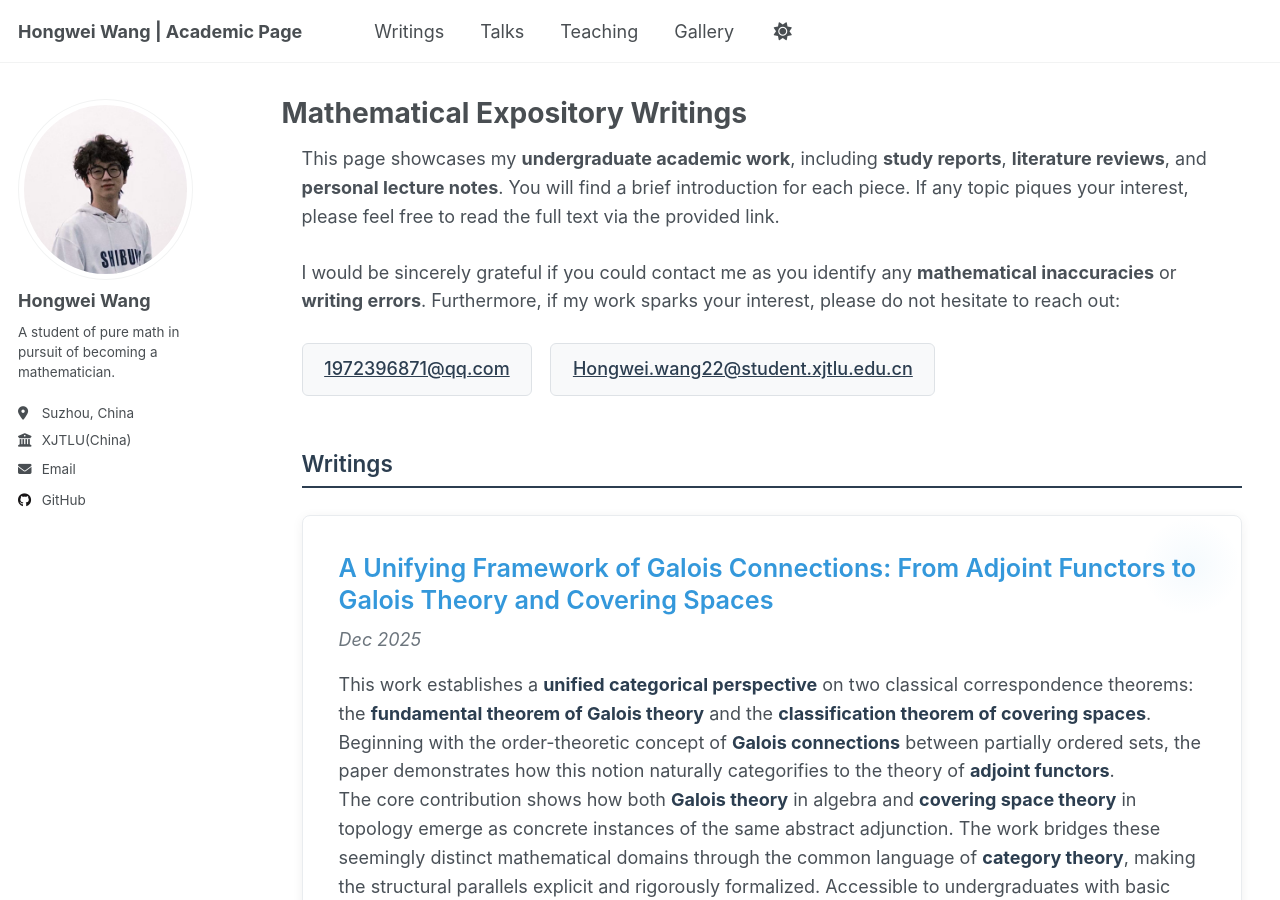
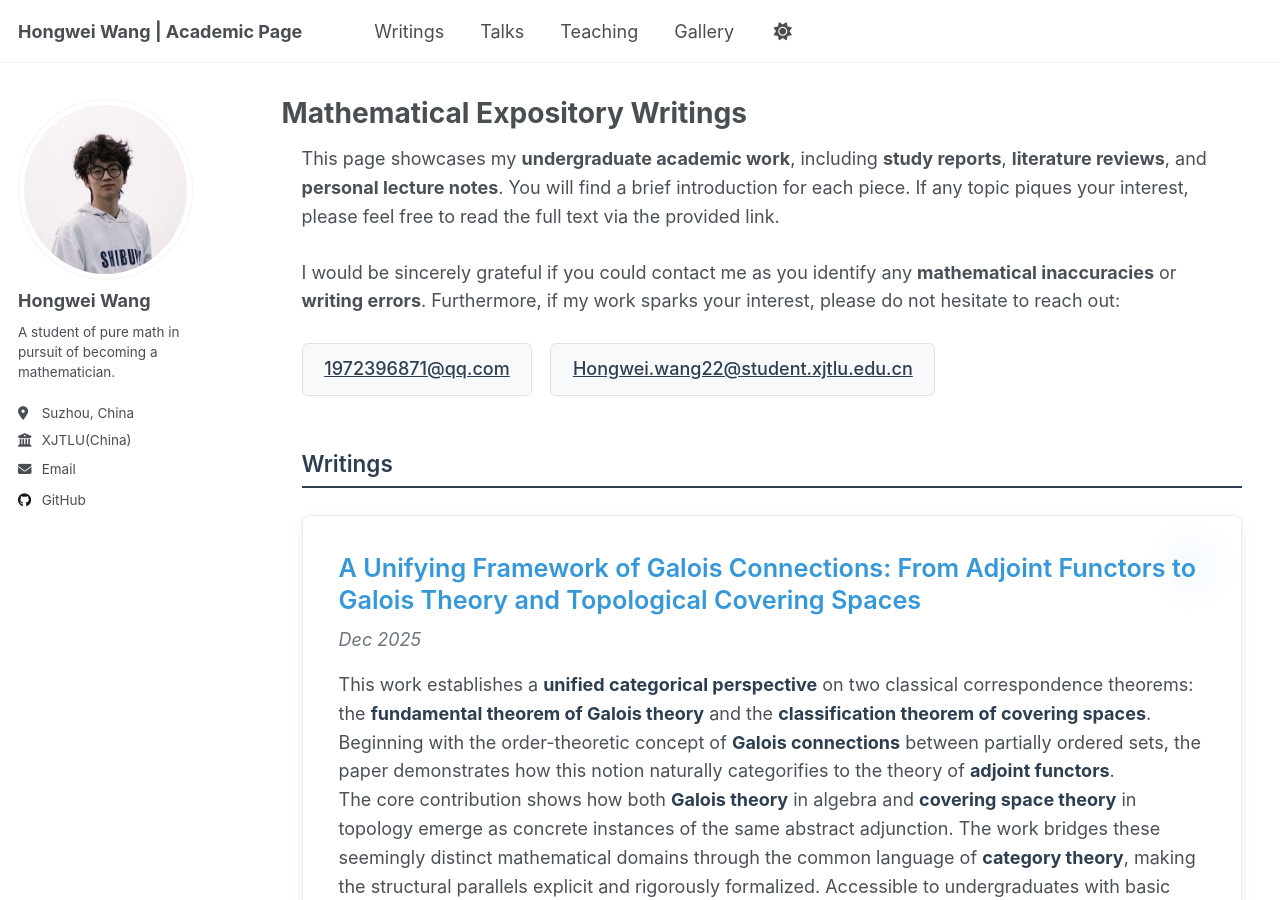
Before and after one commit to WangHongWei-AcademicPage/WangHongWei-AcademicPage.github.io, a Jekyll site: the page built from _pages/writings.html, in a window 1280 px wide and 900 px high. Built offline with Jekyll 4.4.1, drawn with Linux system fonts in a browser that asks for light colours; a script that is not in the unit is left out.

Commit message:
Update title link for Galois Connections paper

```diff
--- a/_pages/writings.html
+++ b/_pages/writings.html
@@ -179,7 +179,7 @@ author_profile: true
 
     <div class="writing-card fade-in">
   <div class="writing-header">
-    <h3 class="writing-title"><a href="../assets/Galois_Connection.pdf">A Unifying Framework of Galois Connections: From Adjoint Functors to Galois Theory and Covering Spaces</a></h3>
+    <h3 class="writing-title"><a href="../assets/Galois_Connection.pdf">A Unifying Framework of Galois Connections: From Adjoint Functors to Galois Theory and Topological Covering Spaces</a></h3>
     <div class="writing-meta">Dec 2025</div>
   </div>
   <p class="writing-description">
```
